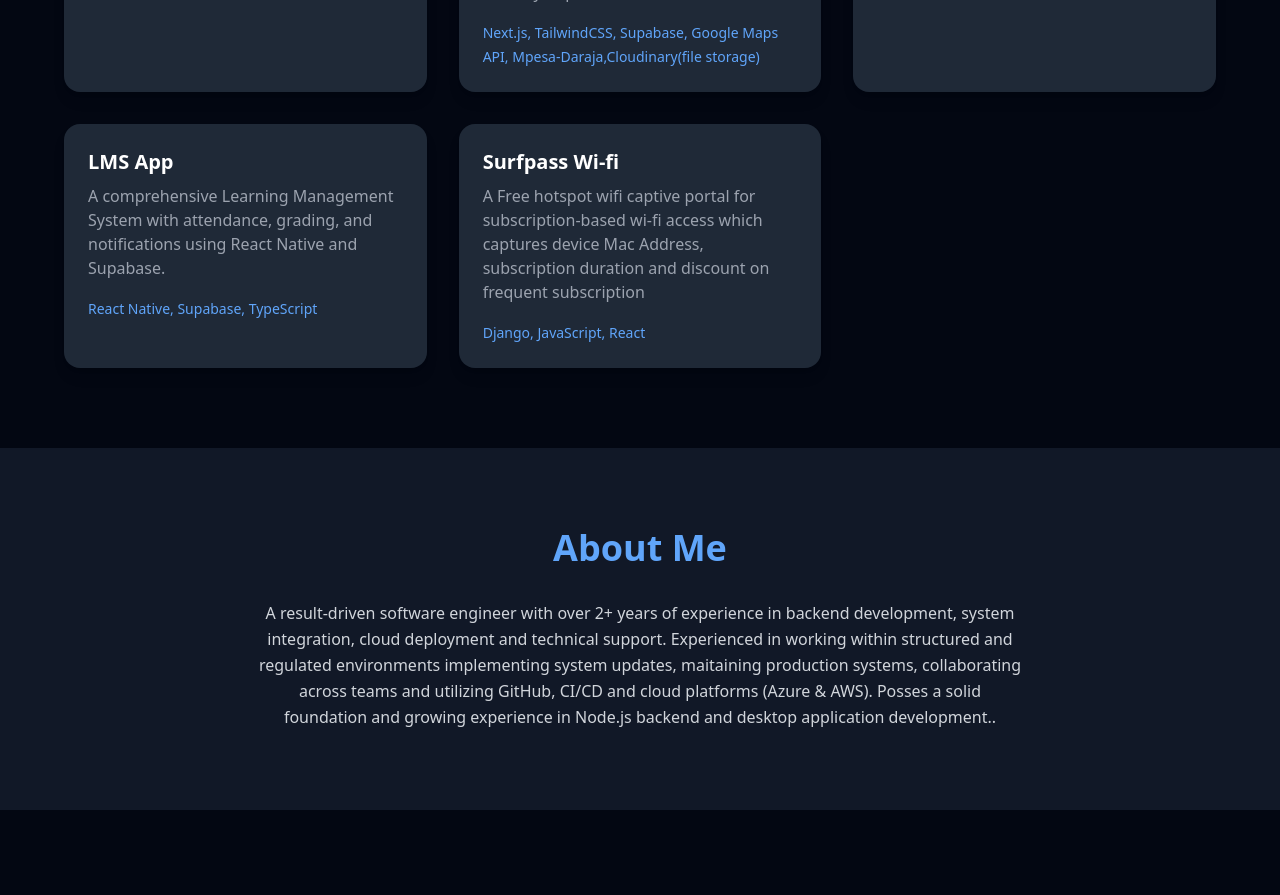
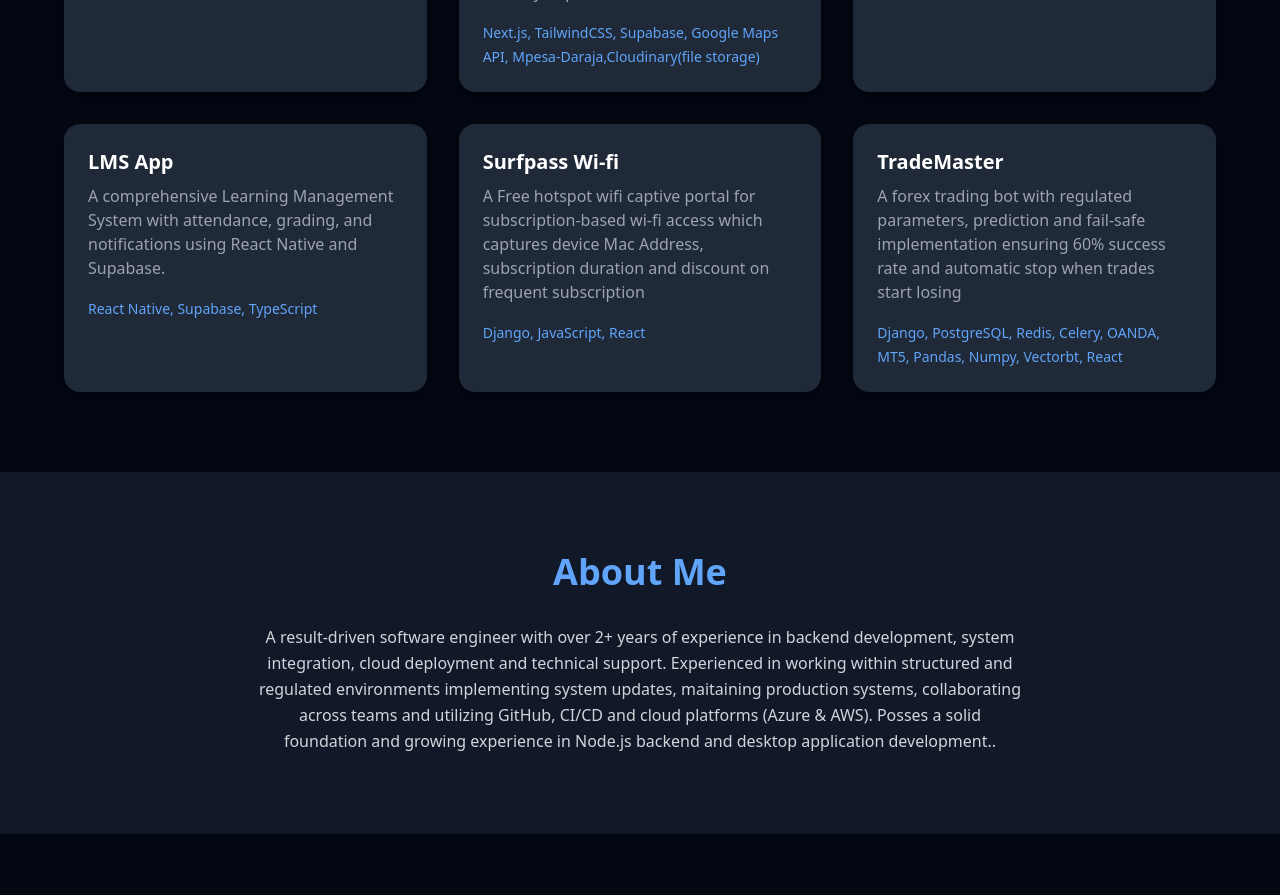
Before and after one commit to Cptzeph23/MyPortfolio, a React (Create React App) app: page / in a window 1280 px wide. Shown: the part 1320-2215 px from the top of the page. Built offline with nearby package versions, Linux system fonts and the light colour scheme.

Commit message:
Add TradeMaster project to Projects component

```diff
--- a/src/components/Projects.jsx
+++ b/src/components/Projects.jsx
@@ -30,6 +30,12 @@ const projects = [
     description:
       "A Free hotspot wifi captive portal for subscription-based wi-fi access which captures device Mac Address, subscription duration and discount on frequent subscription",
     tech: "Django, JavaScript, React",
+  },
+       {
+    title: "TradeMaster",
+    description:
+      "A forex trading bot with regulated parameters, prediction and fail-safe implementation ensuring 60% success rate and automatic stop when trades start losing",
+    tech: "Django, PostgreSQL, Redis, Celery, OANDA, MT5, Pandas, Numpy, Vectorbt, React",
   },
 ];
 
```
